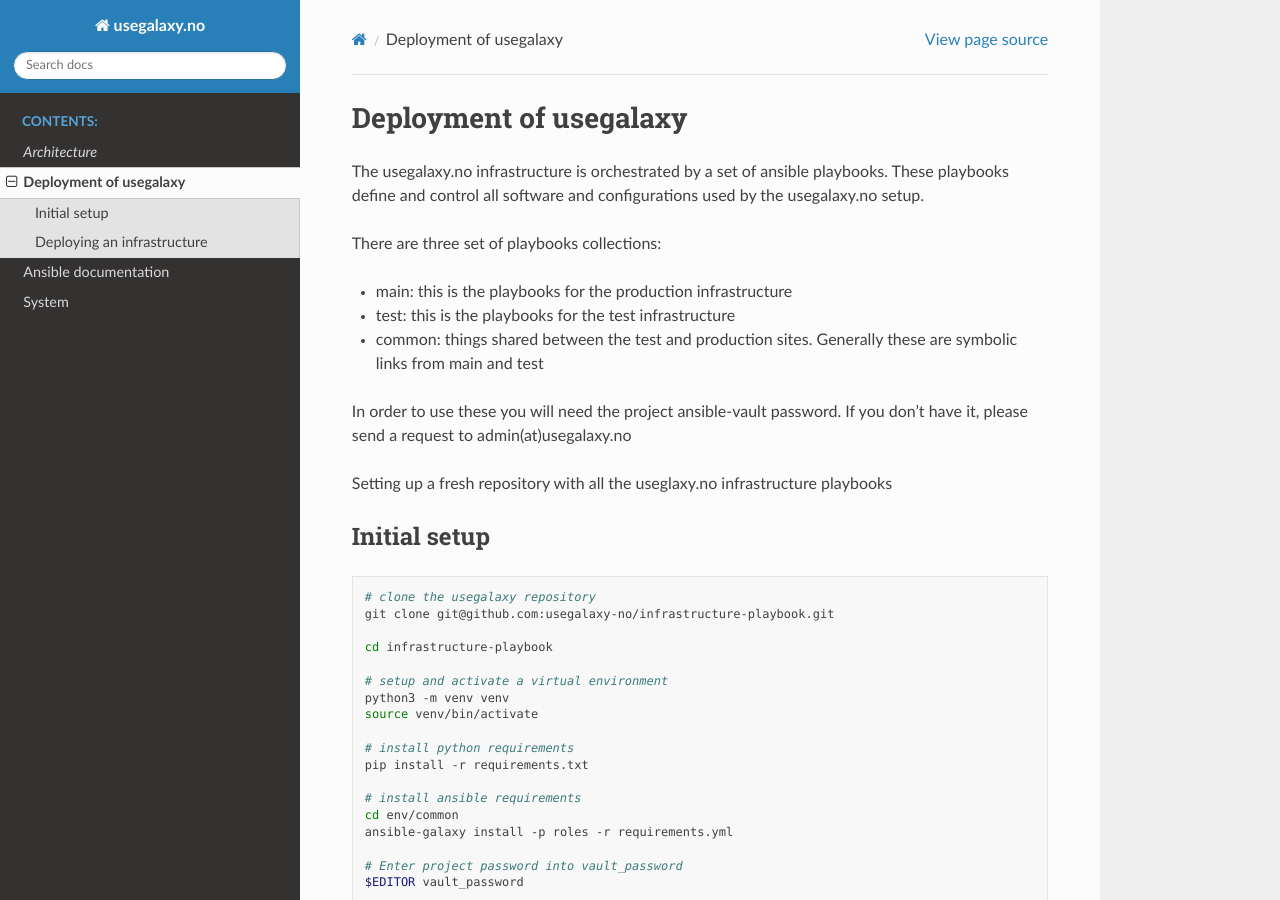
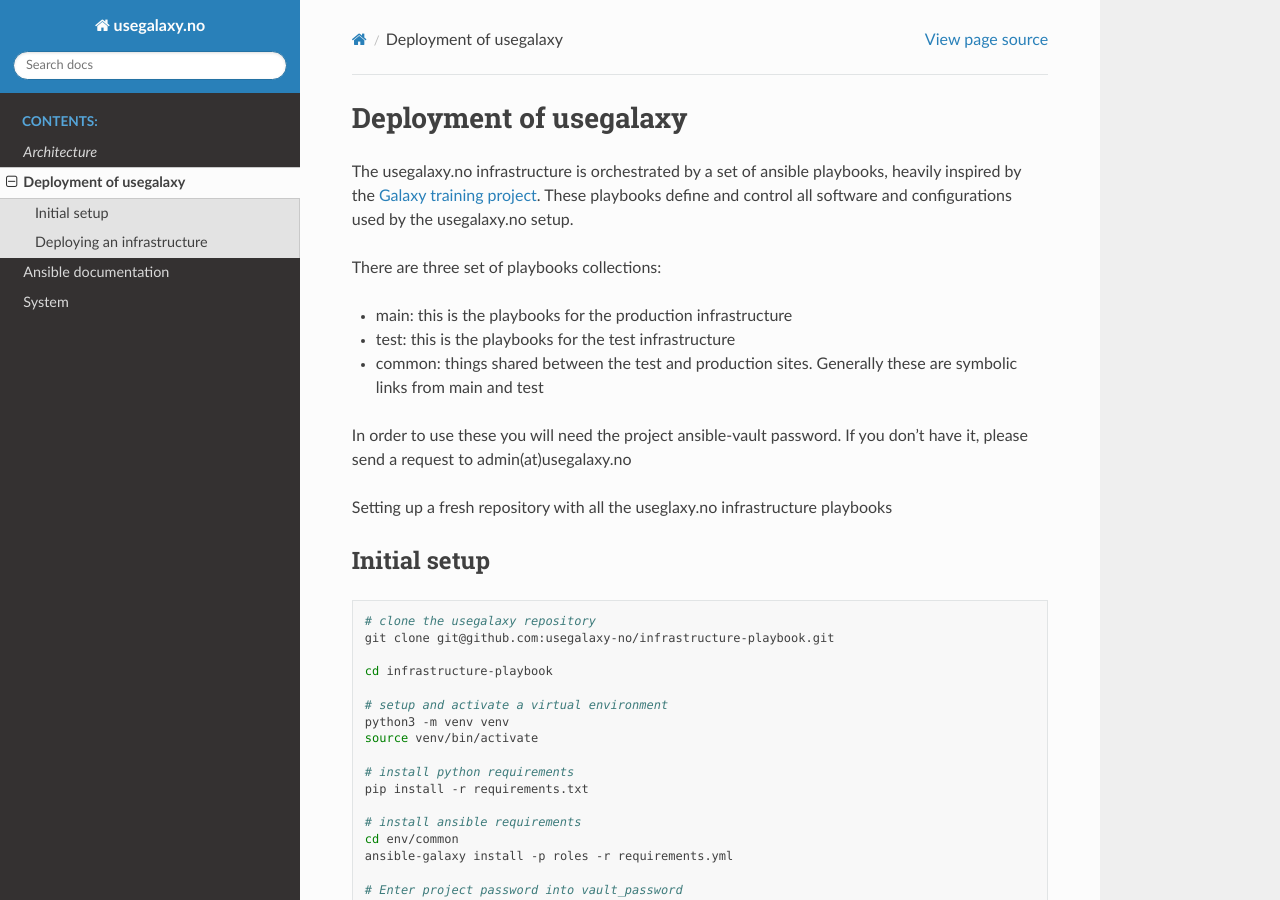
Before and after one commit to elixir-no-nels/usegalaxy-docs, a Sphinx documentation site: the page built from source/deployment.rst, in a window 1280 px wide and 900 px high. Built offline with Sphinx 7.4.7 and the Read the Docs theme 2.0.0, drawn with Linux system fonts in a browser that asks for light colours; the version number could not be read and is left out.

Commit message:
Deployment: Add reference to Training project

```diff
--- a/source/deployment.rst
+++ b/source/deployment.rst
@@ -2,8 +2,9 @@
 =======================
 
 
-The usegalaxy.no infrastructure is orchestrated by a set of ansible playbooks. These playbooks define and control
-all software and configurations used by the usegalaxy.no setup.
+The usegalaxy.no infrastructure is orchestrated by a set of ansible playbooks,
+heavily inspired by the `Galaxy training project <https://training.galaxyproject.org>`__.
+These playbooks define and control all software and configurations used by the usegalaxy.no setup.
 
 There are three set of playbooks collections:
 
```
